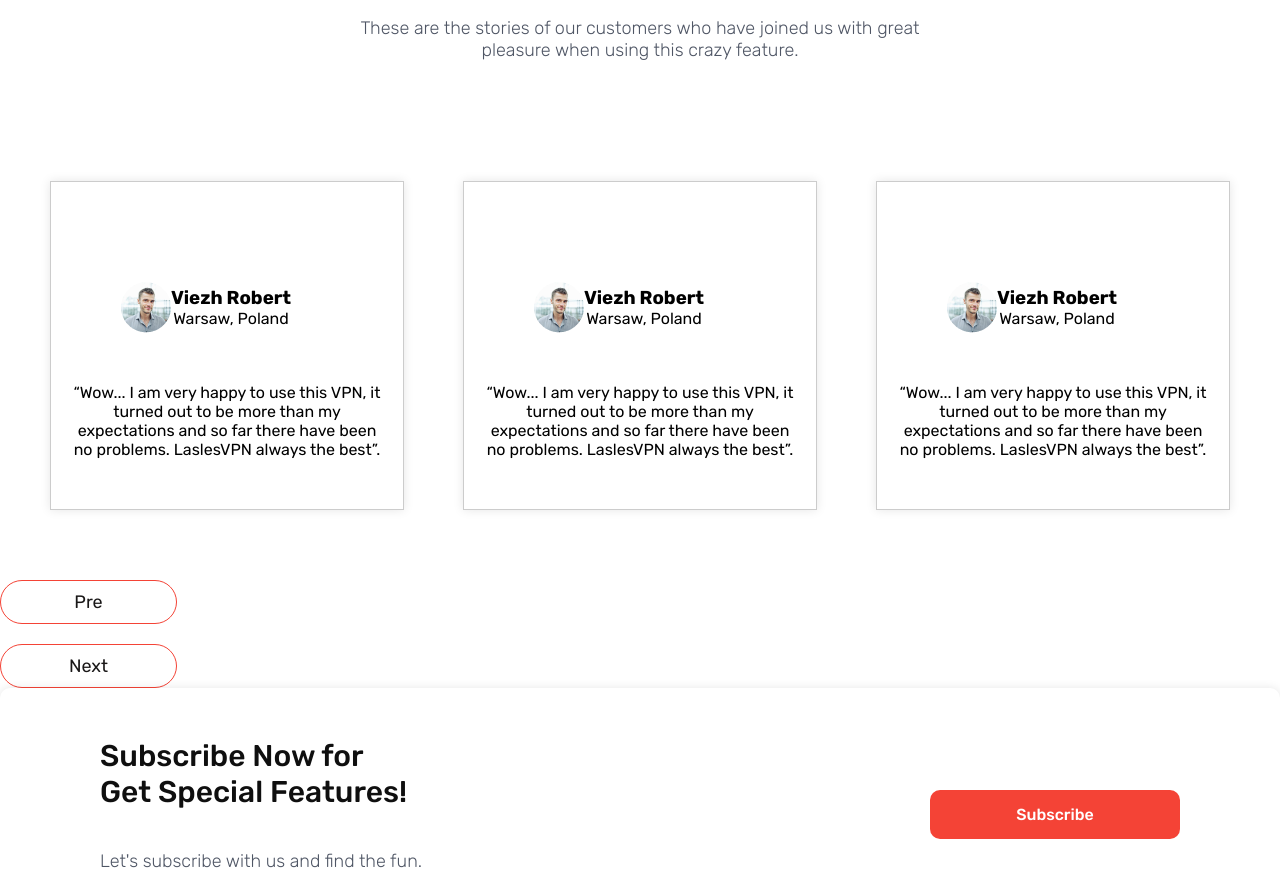
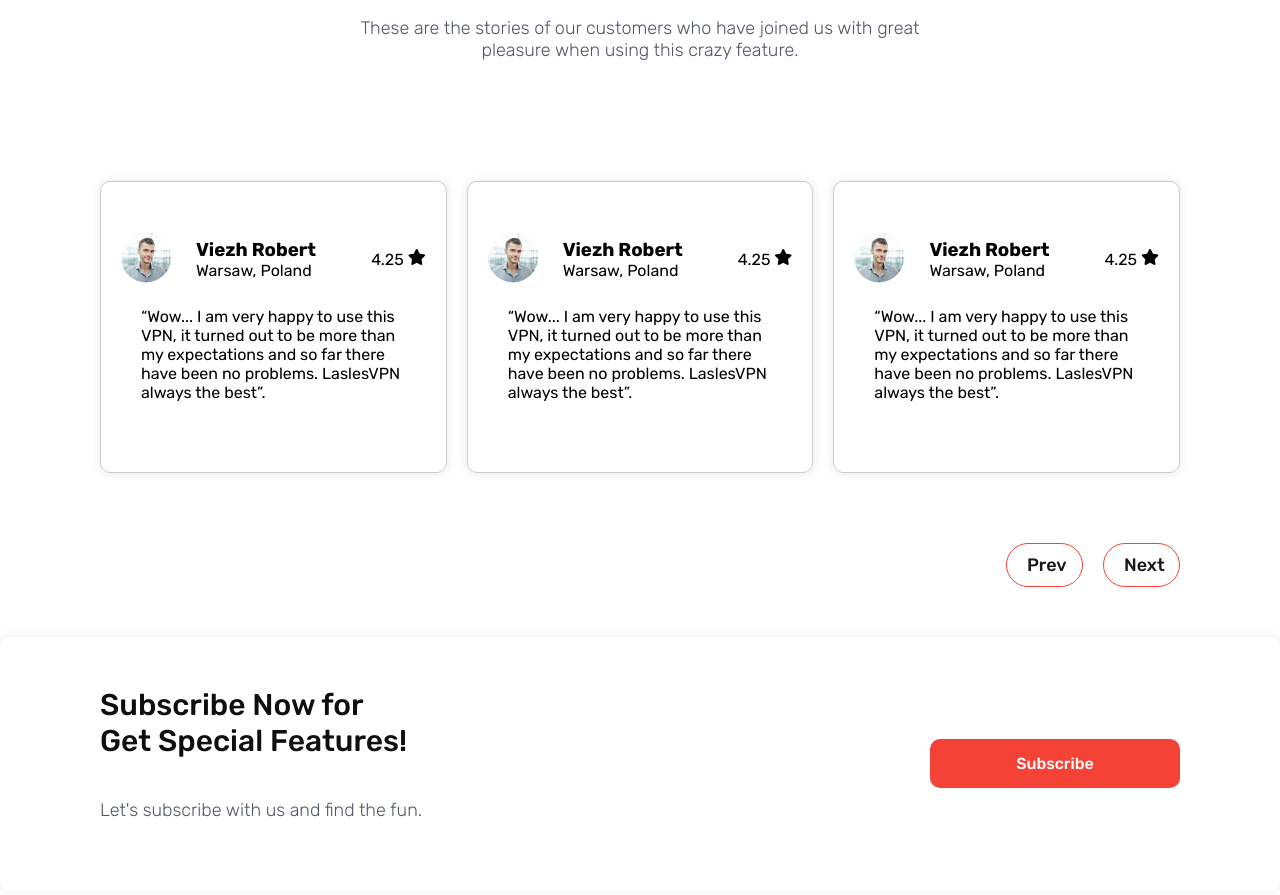
Before and after one commit to Azajul-Karim/web_dev_task, a plain HTML site: page HTML_CSS/task_6/index.html in a window 1280 px wide. Shown: the part 3765-4660 px from the top of the page. Drawn offline with Linux system fonts and the light colour scheme.

Commit message:
card added

```diff
--- a/HTML_CSS/task_6/index.html
+++ b/HTML_CSS/task_6/index.html
@@ -249,10 +249,18 @@
         <div class="customer-card-items">
           <div class="customer-card">
             <div class="customer-card-header">
-              <img src="images/customer.png" alt="" />
+              <div>
+                <img src="images/customer.png" alt="" />
+              </div>
               <div class="customer-card-header-text">
                 <h3>Viezh Robert</h3>
                 <p>Warsaw, Poland</p>
+              </div>
+              <div class="rating">
+                <p>
+                  4.25
+                  <i class="fas fa-star"></i>
+                </p>
               </div>
             </div>
             <p class="card-content">
@@ -263,13 +271,20 @@
           </div>
           <div class="customer-card">
             <div class="customer-card-header">
-              <img src="images/customer.png" alt="" />
+              <div>
+                <img src="images/customer.png" alt="" />
+              </div>
               <div class="customer-card-header-text">
                 <h3>Viezh Robert</h3>
                 <p>Warsaw, Poland</p>
               </div>
+              <div class="rating">
+                <p>
+                  4.25
+                  <i class="fas fa-star"></i>
+                </p>
+              </div>
             </div>
-
             <p class="card-content">
               “Wow... I am very happy to use this VPN, it turned out to be more
               than my expectations and so far there have been no problems.
@@ -278,13 +293,20 @@
           </div>
           <div class="customer-card">
             <div class="customer-card-header">
-              <img src="images/customer.png" alt="" />
+              <div>
+                <img src="images/customer.png" alt="" />
+              </div>
               <div class="customer-card-header-text">
                 <h3>Viezh Robert</h3>
                 <p>Warsaw, Poland</p>
               </div>
+              <div class="rating">
+                <p>
+                  4.25
+                  <i class="fas fa-star"></i>
+                </p>
+              </div>
             </div>
-
             <p class="card-content">
               “Wow... I am very happy to use this VPN, it turned out to be more
               than my expectations and so far there have been no problems.
@@ -293,7 +315,7 @@
           </div>
         </div>
         <div class="btn">
-          <button class="prevBtn">Pre</button>
+          <button class="prevBtn">Prev</button>
           <button class="nextBtn">Next</button>
         </div>
       </section>
@@ -322,7 +344,6 @@
               <i class="fab fa-twitter"></i>
               <i class="fab fa-instagram"></i>
             </div>
-            <p>&copy; 2020 LaslesVPN</p>
           </div>
           <div class="footer-menu">
             <div class="product">
@@ -347,14 +368,6 @@
                 <li><a href="#">Terms of Service</a></li>
               </ul>
             </div>
-
-            <div class="earn">
-              <h3>Earn Money</h3>
-              <ul>
-                <li><a href="#">Affiliate</a></li>
-                <li><a href="#">Become Partner</a></li>
-              </ul>
-            </div>
           </div>
         </div>
       </footer>
--- a/HTML_CSS/task_6/style.css
+++ b/HTML_CSS/task_6/style.css
@@ -392,64 +392,61 @@ header nav .hamburger {
   text-align: center;
 }
 
+.customer-card {
+  border: 1px solid #ccc;
+  box-shadow: 0 0 10px rgba(0, 0, 0, 0.1);
+  border-radius: 10px;
+  padding: 50px 20px;
+}
+
 .customer-card-items {
   display: flex;
   justify-content: space-between;
   align-items: center;
-  padding: 50px;
+  padding: 50px 100px;
   gap: 20px;
-}
-
-.customer-card-items .customer-card {
-  border: 1px solid #ccc;
-  box-shadow: 0 0 10px rgba(0, 0, 0, 0.1);
-  text-align: center;
-  width: 30%;
-  padding: 50px 20px;
-}
-
-.customer-card-items .customer-card:hover {
-  border: 1px solid #f44336;
 }
 
 .customer-card-header {
   display: flex;
-  justify-content: flex-start;
+  justify-content: space-between;
   align-items: center;
-  padding: 50px;
 }
 
+.card-content {
+  padding: 20px;
+}
+
+.customer-card-header-text {
+  margin-left: -30px;
+}
+.btn {
+  display: flex;
+  justify-content: flex-end;
+  align-items: center;
+  gap: 20px;
+  padding: 0px 100px;
+  padding-bottom: 50px;
+}
 .btn button {
   padding: 10px 20px;
   border: none;
-  width: 177px;
+  width: 77px;
   border-radius: 50px;
   background-color: transparent;
   color: #1a1818;
   font-size: 18px;
+  font-weight: 500;
   cursor: pointer;
   border: 1px solid #f44336;
   transition: all 0.3s ease;
   margin-top: 20px;
-  display: flex;
-  justify-content: center;
-  align-items: center;
-  flex-direction: row;
-}
-@media screen and (max-width: 768px) {
-  .customer-card-items {
-    flex-direction: column;
-    gap: 50px;
-  }
-  .customer-card-items .customer-card {
-    width: 100%;
-  }
-  .customer-card-header {
-    flex-direction: column;
-    gap: 50px;
-  }
 }
 
+.btn button:hover {
+  background-color: #f44336;
+  color: #fff;
+}
 .subscribe {
   display: flex;
   justify-content: space-between;
```
